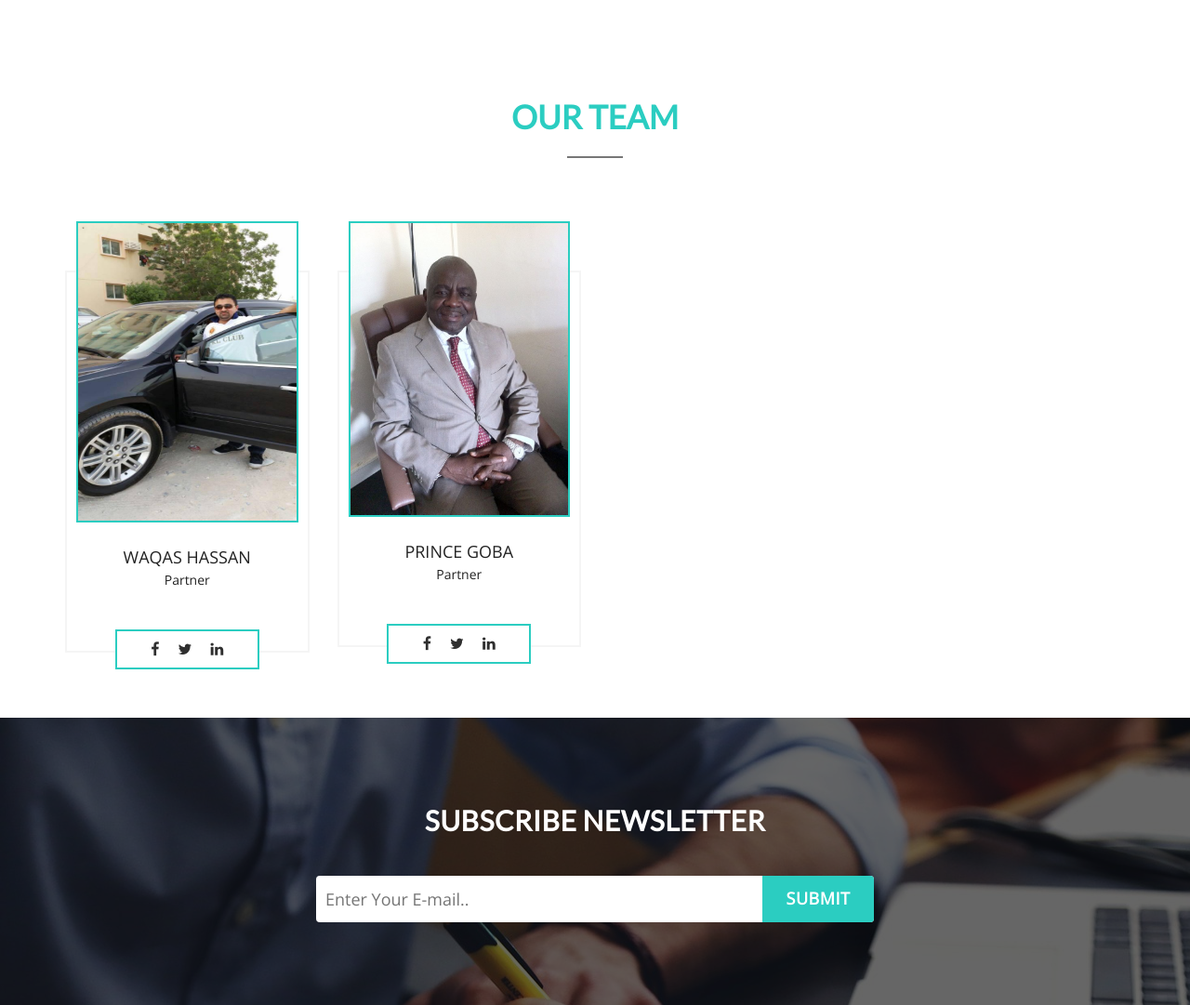
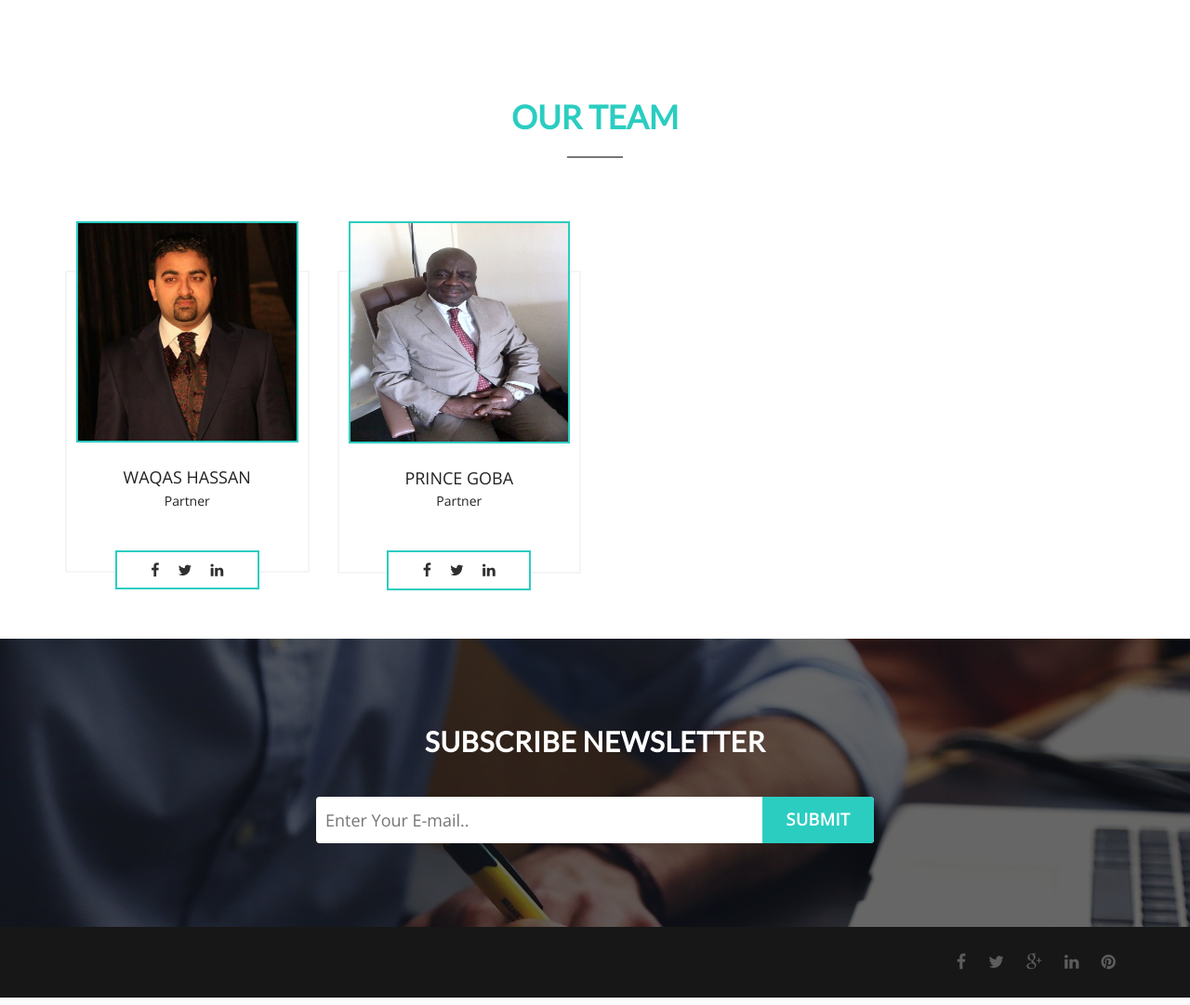
Before and after one commit to omairshamshir/marshalls, a Django app: page / in a window 1280 px wide. Shown: the part 2561-3642 px from the top of the page at 93% size. Run offline with Django 3.2, Linux system fonts and the light colour scheme; some libraries are stand-ins or nearby versions; some web fonts are replaced.

Commit message:
updated partner image

```diff
--- a/marshall/templates/index.html
+++ b/marshall/templates/index.html
@@ -348,7 +348,7 @@
                         <div class="col-md-3 col-sm-6 col-xs-12">
                             <div class="single-team-member">
                                 <div class="team-member-img">
-                                    <img style="height: 320px" src="/static/images/waqas.jpg" alt="team member img">
+                                    <img src="/static/images/waqas.jpg" alt="team member img">
                                 </div>
                                 <div class="team-member-name">
                                     <p>Waqas Hassan</p>
@@ -371,7 +371,7 @@
                         <div class="col-md-3 col-sm-6 col-xs-12">
                             <div class="single-team-member">
                                 <div class="team-member-img">
-                                    <img src="/static/images/prince.jpg" alt="team member img">
+                                    <img style="height: 235px" src="/static/images/prince.jpg" alt="team member img">
                                 </div>
                                 <div class="team-member-name">
                                     <p>Prince Goba</p>
```
Also changed, not shown: marshall/static/images/waqas.jpg.
